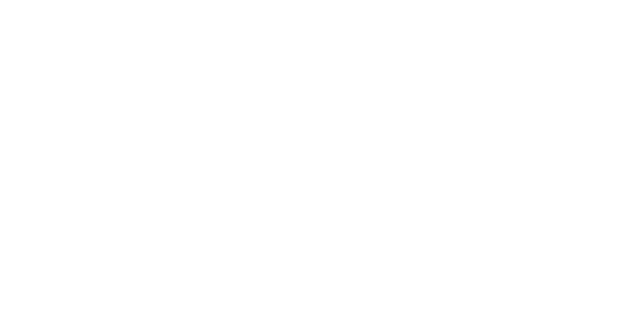
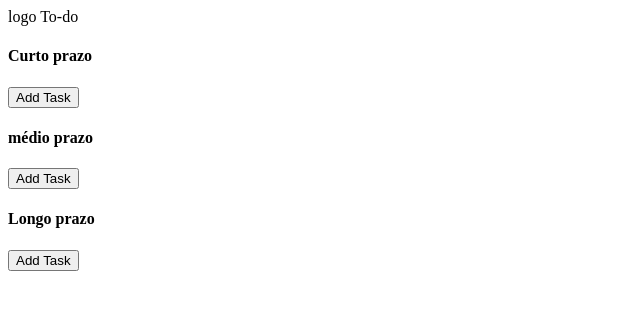
Before and after one commit to FravonDev/todo-list-old-version-, a plain HTML site: page index.html in a window 1280 px wide. Shown: the whole page, without its empty margins (0-640 px from the left). Drawn offline with Linux system fonts and the light colour scheme.

Commit message:
adição do html

```diff
--- a/index.html
+++ b/index.html
@@ -4,9 +4,45 @@
     <meta charset="UTF-8">
     <meta http-equiv="X-UA-Compatible" content="IE=edge">
     <meta name="viewport" content="width=device-width, initial-scale=1.0">
-    <title>Todo List</title>
+    <!-- utlizar a tag meta description para melhorar o SEO da pagina -->
+    <meta name="description" content="você pode organizar suas tarefas, metas e objetivos com a todo list">
+    <title>Todo List | crie suas tarefas e metas</title>
+    <!-- include the scripts  using Defer to use scripts after html content is loaded -->
+    <script src="script.js" defer></script>
 </head>
 <body>
+    <header>
+        <!-- make the title and my links -->
+        logo To-do
+    </header>
+    <main>
+        <div class="content">
+            <div class="list-container">
+                <!-- here we will storage our periods divs -->
+                <div class="short-period">
+                    <h4 class="periods-title">Curto prazo</h4>
+                    <div class="checklist">
+                        <button>Add Task</button>
+                    </div>
+                </div>
 
+                <div class="medium-period">
+                    <h4 class="periods-title">médio prazo</h4>
+                    <div class="checklist">
+                        <button>Add Task</button>
+                    </div>
+                </div>
+
+                <div class="long-period">
+                    <h4 class="periods-title">Longo prazo</h4>
+                    <div class="checklist">
+                        <button>Add Task</button>
+                    </div>
+                </div>
+            </div>
+
+        </div>
+    </main>
+    <footer></footer>
 </body>
 </html>
```
Also changed, not shown: script.js (added).
